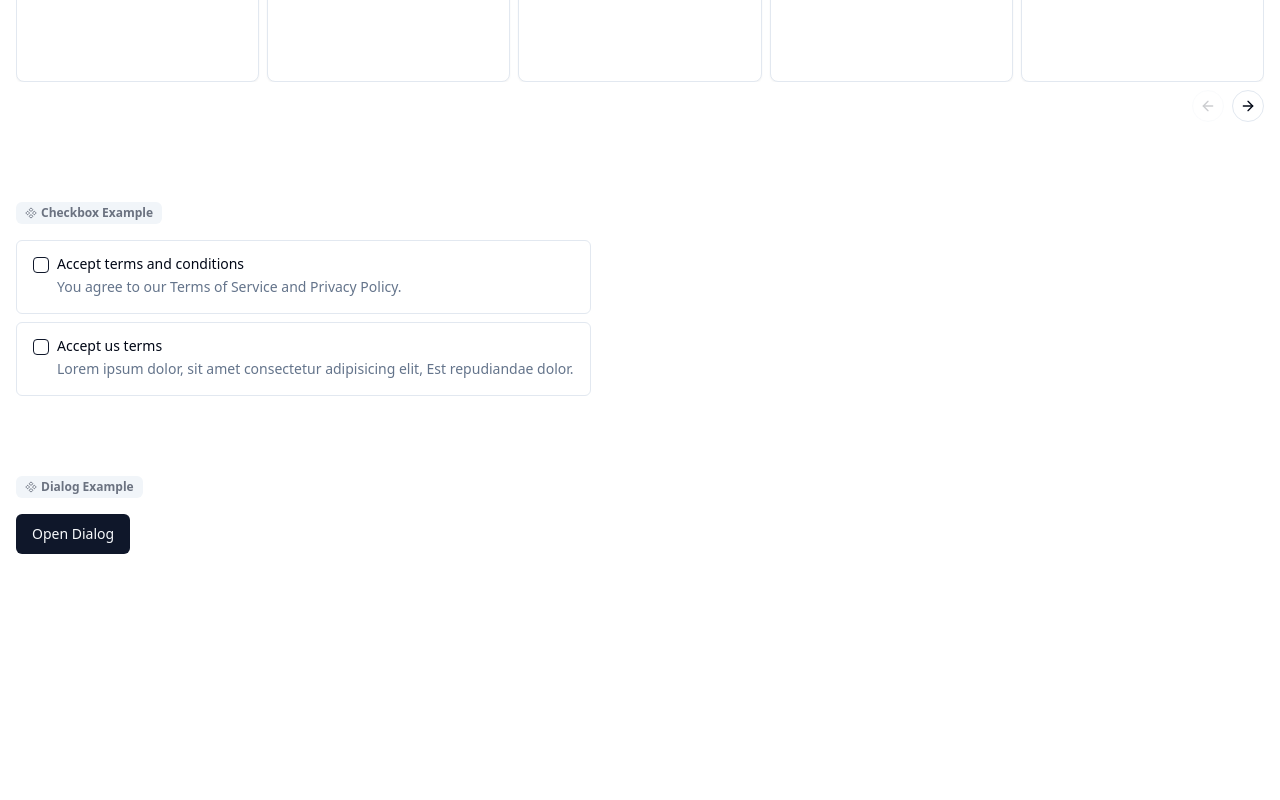
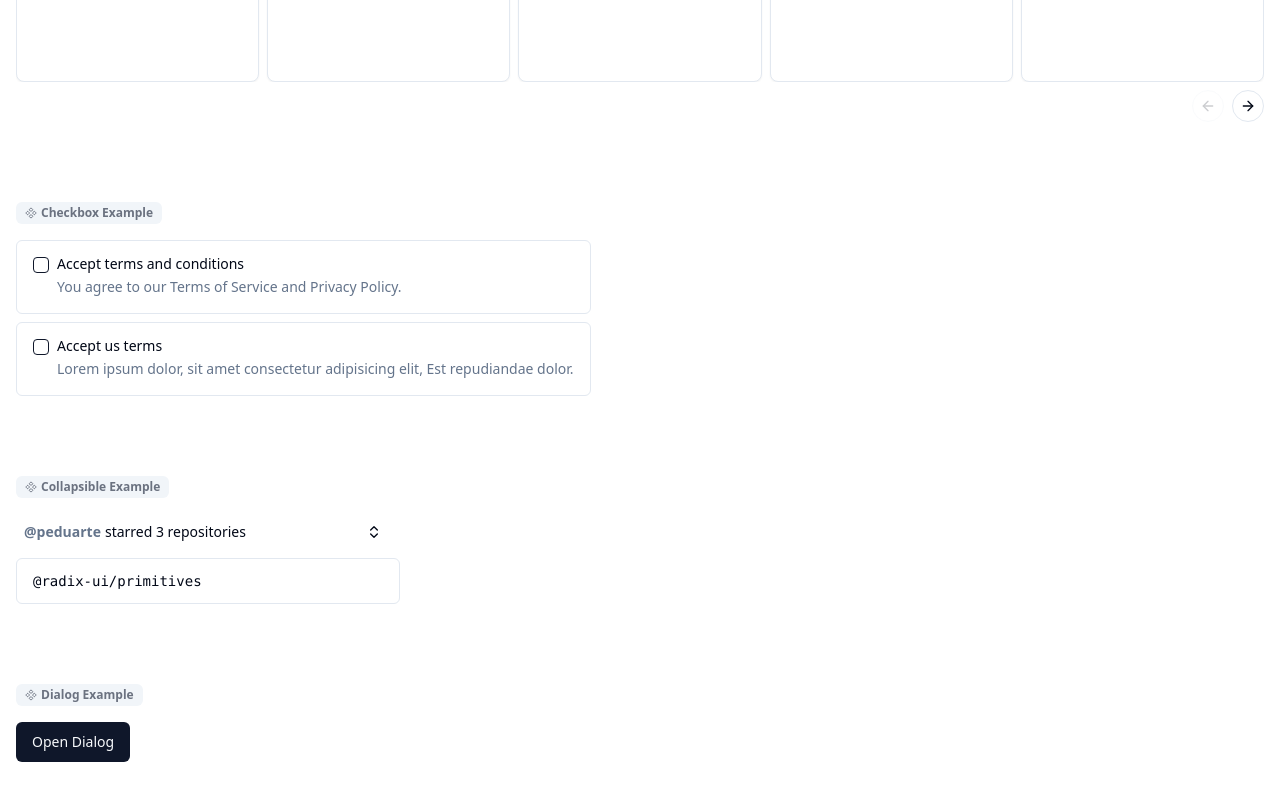
Before and after one commit to AliShariatian/shadcn-exercise, a Next.js app: page / in a window 1280 px wide. Shown: the part 4290-5090 px from the top of the page. Before the commit the page ends 5052 px from the top, so only its background shows below. Built offline with nearby package versions, Linux system fonts and the light colour scheme.

Commit message:
add Collapsible

```diff
--- a/package.json
+++ b/package.json
@@ -14,6 +14,7 @@
     "@radix-ui/react-aspect-ratio": "^1.1.0",
     "@radix-ui/react-avatar": "^1.1.0",
     "@radix-ui/react-checkbox": "^1.1.1",
+    "@radix-ui/react-collapsible": "^1.1.0",
     "@radix-ui/react-dialog": "^1.1.1",
     "@radix-ui/react-slot": "^1.1.0",
     "@radix-ui/react-switch": "^1.1.0",
--- /dev/null
+++ b/src/components/base/collapsible.tsx
@@ -0,0 +1,11 @@
+"use client";
+
+import * as CollapsiblePrimitive from "@radix-ui/react-collapsible";
+
+const Collapsible = CollapsiblePrimitive.Root;
+
+const CollapsibleTrigger = CollapsiblePrimitive.CollapsibleTrigger;
+
+const CollapsibleContent = CollapsiblePrimitive.CollapsibleContent;
+
+export { Collapsible, CollapsibleTrigger, CollapsibleContent };
--- /dev/null
+++ b/src/components/examples/CollapsibleExample.tsx
@@ -0,0 +1,34 @@
+"use client";
+
+import { useState } from "react";
+import { ChevronsUpDown } from "lucide-react";
+import { Button } from "@/components/base/button";
+import { Collapsible, CollapsibleContent, CollapsibleTrigger } from "@/components/base/collapsible";
+
+const CollapsibleExample = () => {
+  const [isOpen, setIsOpen] = useState(false);
+
+  return (
+    <Collapsible open={isOpen} onOpenChange={setIsOpen} className="w-full max-w-sm space-y-2">
+      <div className="flex items-center justify-between space-x-4 px-2">
+        <h4 className="text-sm flex gap-1">
+          <span className="text-muted-foreground font-semibold">@peduarte</span>
+          <span className="font-medium">starred 3 repositories</span>
+        </h4>
+        <CollapsibleTrigger asChild>
+          <Button variant="ghost" size="sm" className="w-9 p-0">
+            <ChevronsUpDown className="h-4 w-4" />
+          </Button>
+        </CollapsibleTrigger>
+      </div>
+
+      <div className="rounded-md border px-4 py-3 font-mono text-sm">@radix-ui/primitives</div>
+      <CollapsibleContent className="space-y-2 CollapsibleContent">
+        <div className="rounded-md border px-4 py-3 font-mono text-sm">@radix-ui/colors</div>
+        <div className="rounded-md border px-4 py-3 font-mono text-sm">@stitches/react</div>
+      </CollapsibleContent>
+    </Collapsible>
+  );
+};
+
+export default CollapsibleExample;
--- a/src/components/index.ts
+++ b/src/components/index.ts
@@ -12,3 +12,4 @@ export { default as CardExample } from "./examples/CardExample";
 export { default as CarouselExample } from "./examples/CarouselExample";
 export { default as CheckboxExample } from "./examples/CheckboxExample";
 export { default as DialogExample } from "./examples/DialogExample";
+export { default as CollapsibleExample } from "./examples/CollapsibleExample";
--- a/src/public/styles/globals.css
+++ b/src/public/styles/globals.css
@@ -68,3 +68,32 @@
     @apply bg-background text-foreground;
   }
 }
+
+/* For CollapsibleExample */
+.CollapsibleContent {
+  overflow: hidden;
+}
+.CollapsibleContent[data-state="open"] {
+  animation: slideDown 300ms ease-out;
+}
+.CollapsibleContent[data-state="closed"] {
+  animation: slideUp 300ms ease-out;
+}
+
+@keyframes slideDown {
+  from {
+    height: 0;
+  }
+  to {
+    height: var(--radix-collapsible-content-height);
+  }
+}
+
+@keyframes slideUp {
+  from {
+    height: var(--radix-collapsible-content-height);
+  }
+  to {
+    height: 0;
+  }
+}
```
Also changed, not shown: 1 other file (tests, documents, lock files or other folders).
